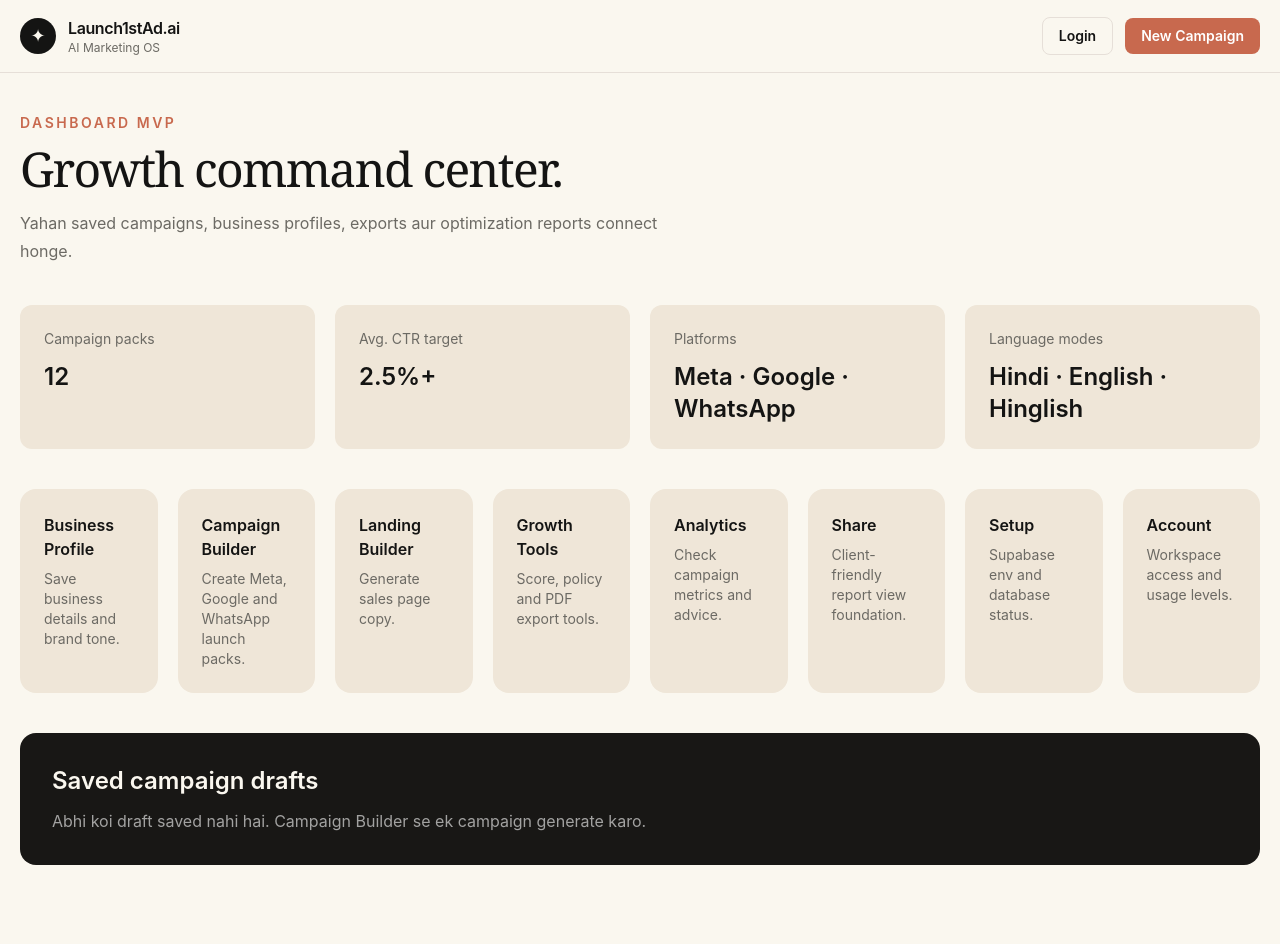
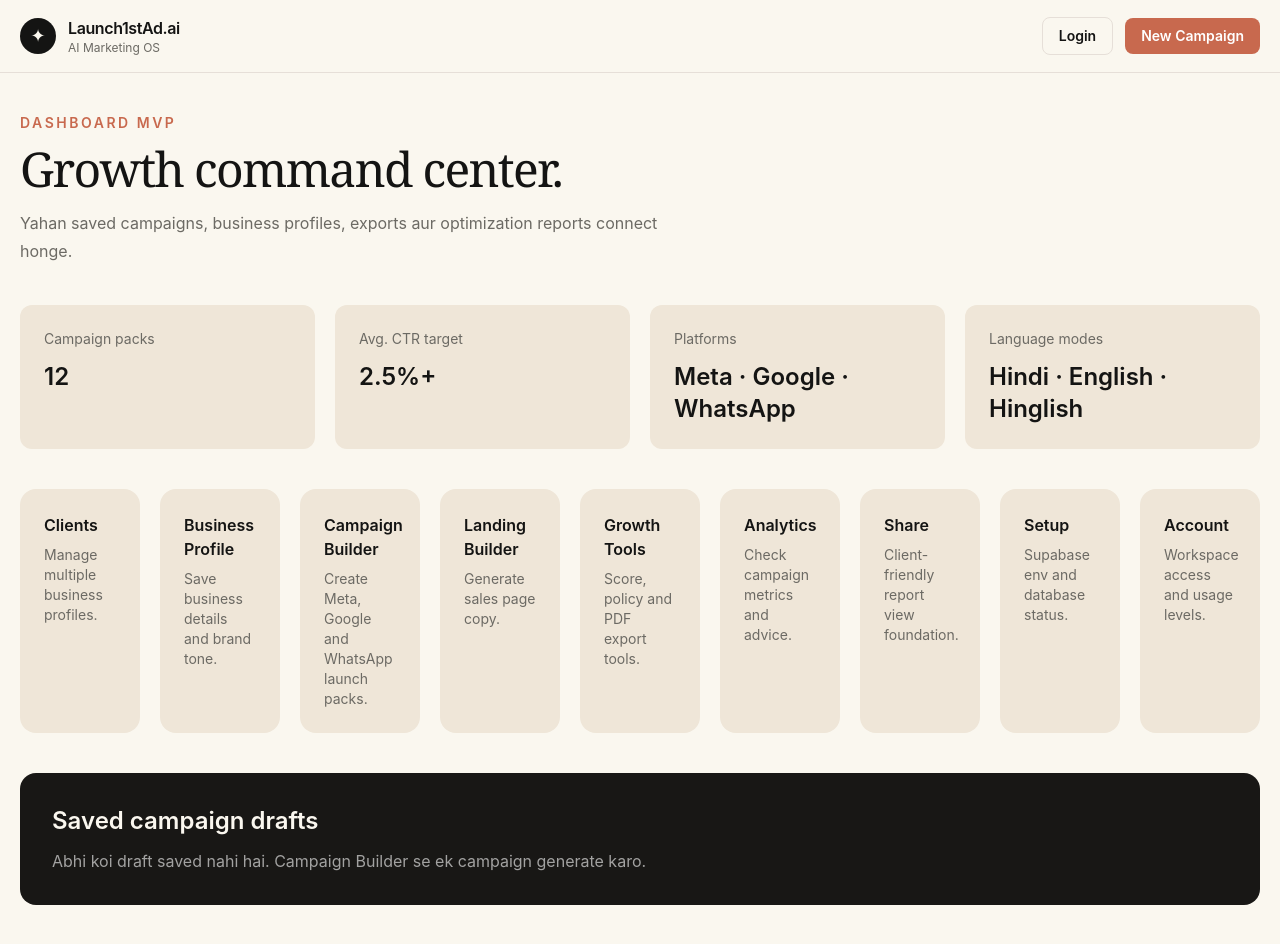
Before and after one commit to lkmeeena882437-dotcom/Launch1stAd.ai, a Next.js app: page /dashboard in a window 1280 px wide. Before the commit the page ends 905 px from the top, so only its background shows below. Built offline with nearby package versions, Linux system fonts and the light colour scheme.

Commit message:
Add clients workspace link to dashboard

```diff
--- a/app/dashboard/page.tsx
+++ b/app/dashboard/page.tsx
@@ -11,6 +11,7 @@ const stats = [
 ];
 
 const tools = [
+  ["Clients", "/clients", "Manage multiple business profiles."],
   ["Business Profile", "/business", "Save business details and brand tone."],
   ["Campaign Builder", "/campaign", "Create Meta, Google and WhatsApp launch packs."],
   ["Landing Builder", "/landing-builder", "Generate sales page copy."],
@@ -40,7 +41,7 @@ export default function DashboardPage() {
         <div className="mt-10 grid gap-5 md:grid-cols-4">
           {stats.map(([label, value]) => <div key={label} className="rounded-xl bg-card p-6"><p className="text-sm text-muted">{label}</p><p className="mt-3 text-2xl font-semibold">{value}</p></div>)}
         </div>
-        <div className="mt-10 grid gap-5 md:grid-cols-4 lg:grid-cols-8">
+        <div className="mt-10 grid gap-5 md:grid-cols-3 lg:grid-cols-9">
           {tools.map(([title, href, text]) => <Link key={title} href={href} className="rounded-2xl bg-card p-6"><h2 className="font-semibold">{title}</h2><p className="mt-2 text-sm text-muted">{text}</p></Link>)}
         </div>
         <div className="mt-10"><HistoryList /></div>
```
